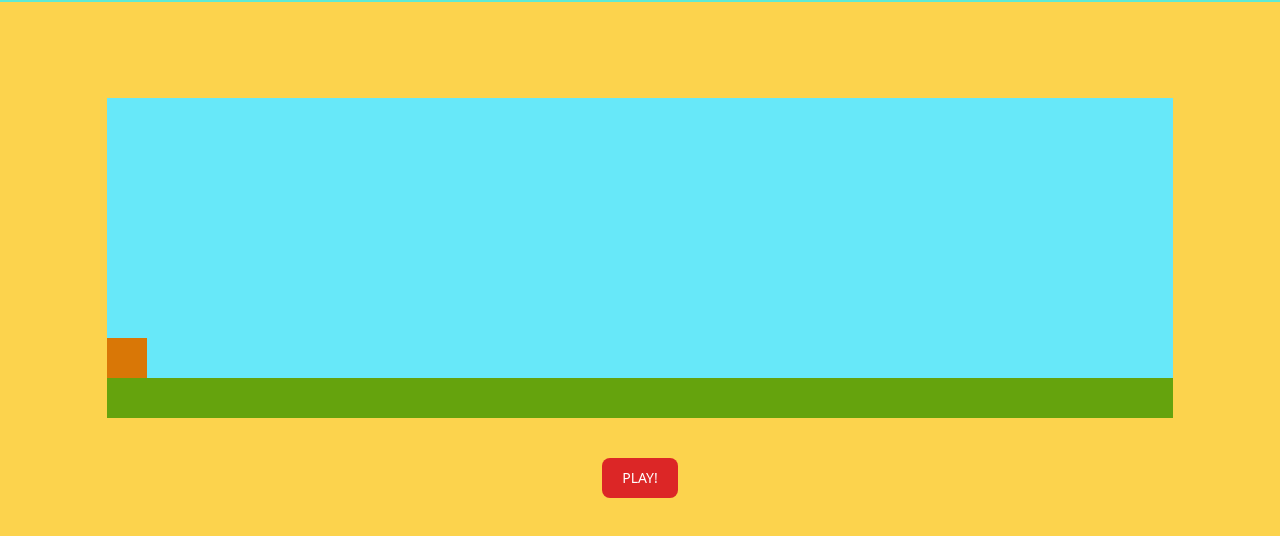
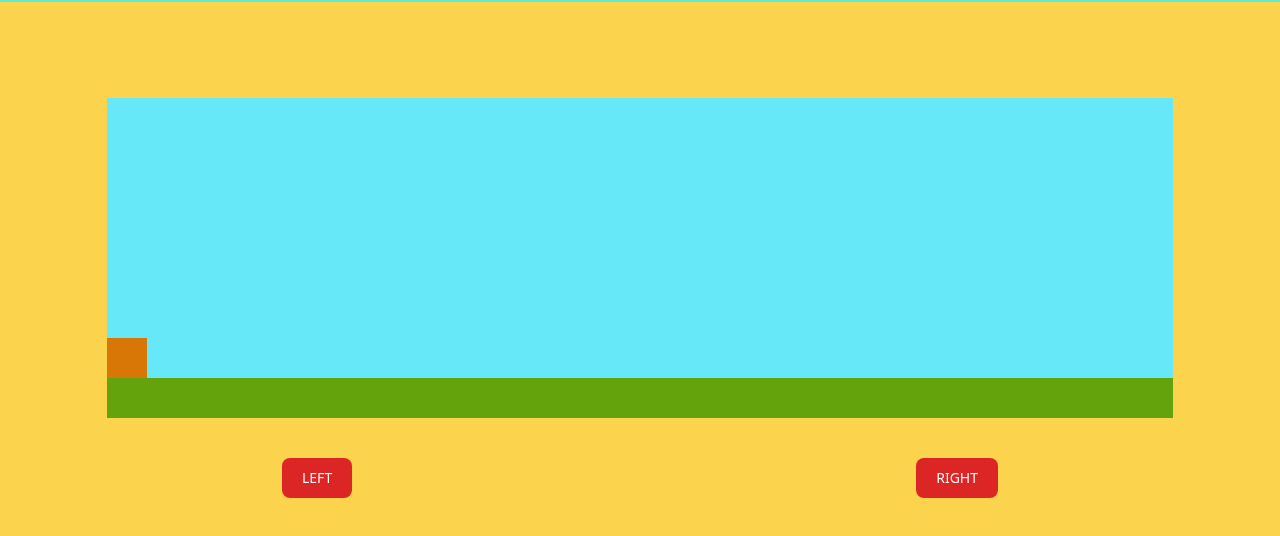
Before and after one commit to i-am-sam-codes/PandaHop, a website: page index.html in a window 1280 px wide. Shown: the part 94-630 px from the top of the page. Drawn offline with Linux system fonts and the light colour scheme.

Commit message:
Adds second button

```diff
--- a/index.html
+++ b/index.html
@@ -30,14 +30,23 @@
         <div class="absolute bottom-0 h-10 w-full bg-lime-600"></div>
       </div>
     </div>
+    </div>
     <!--button-->
-    <div class="flex justify-center">
+    <div class="flex justify-around">
+      <div class="w-24">
       <button
-        type="button"
-        class="mt-10 rounded-lg bg-red-600 px-5 py-2.5 text-center text-sm font-medium text-white"
+        class="mt-10 rounded-lg bg-red-600 px-5 py-2.5 text-center text-sm font-medium text-white "
       >
-        PLAY!
+        LEFT
       </button>
-    </div>
+      </div>
+      <div class="w-24">
+      <button
+        class="mt-10 rounded-lg bg-red-600 px-5 py-2.5 text-center text-sm font-medium text-white "
+      >
+        RIGHT
+      </button>
+      </div>
+  </div>
   </body>
 </html>
```
